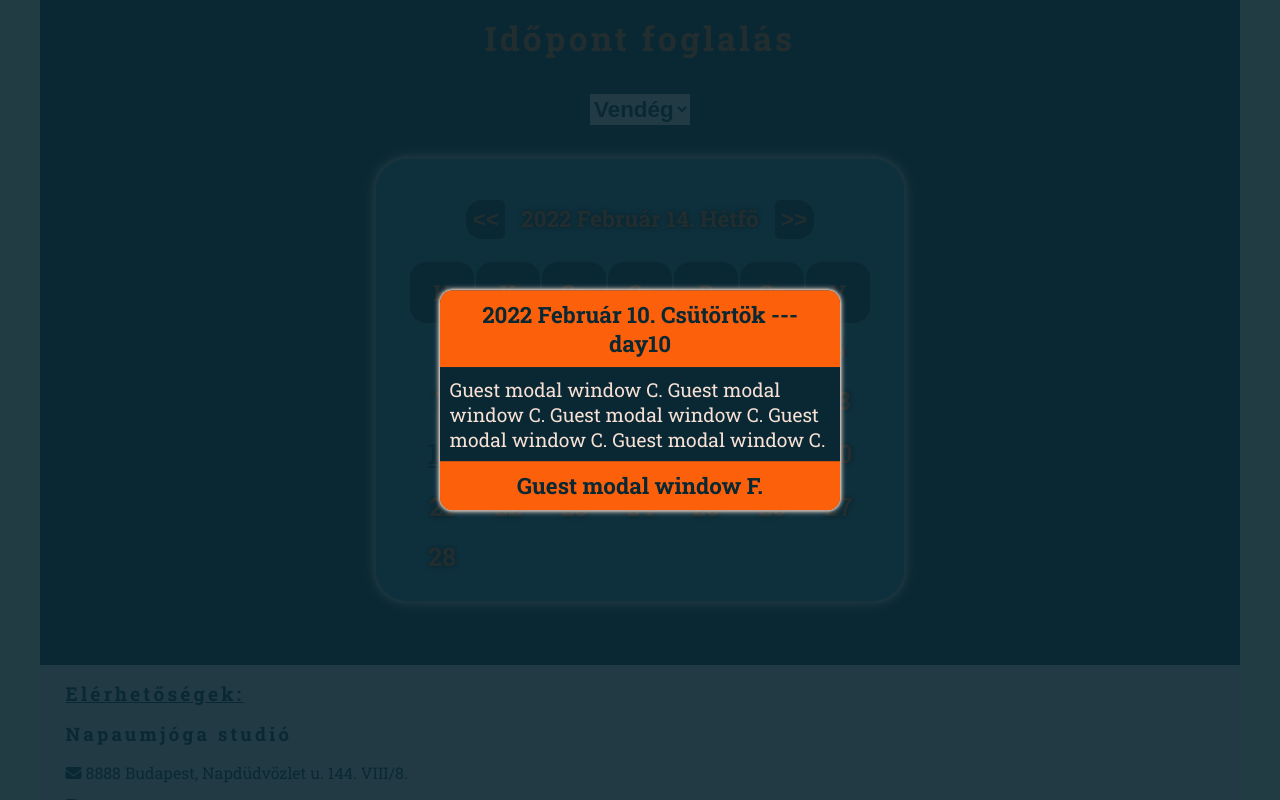
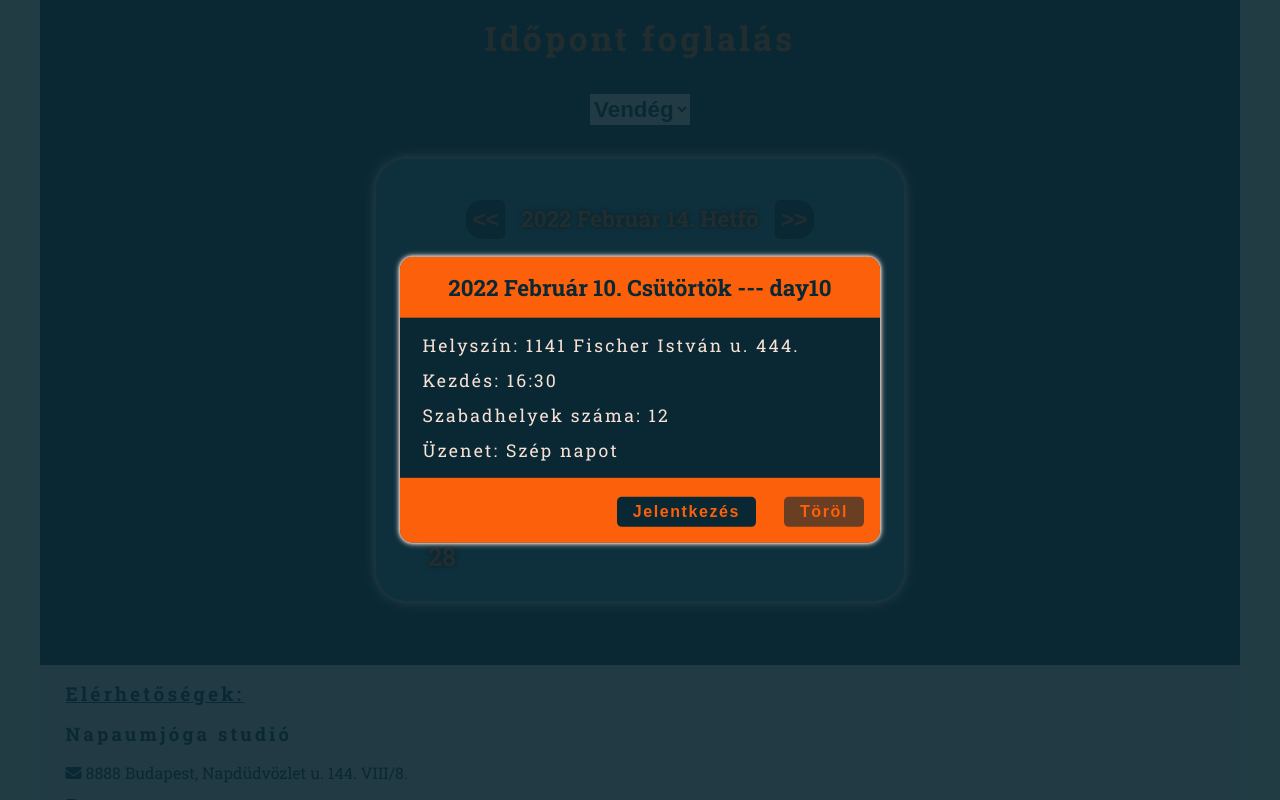
Before and after one commit to LGyor/Calendar, a plain HTML site: page index.html in a window 1280 px wide. Both pictures are taken after a click on the element "10". Shown: the part 3721-4521 px from the top of the page. Drawn offline with Linux system fonts and the light colour scheme; a web font is replaced by a local one.

Commit message:
Guest modal

```diff
--- a/index.html
+++ b/index.html
@@ -25,7 +25,6 @@
 	 <a href="#excursion">Kirándulások</a>
 	 <a href="#calendar_scheduler">Időpont foglalás</a>
 	 <a href="#contact">Kapcsolat</a>
-    <a href="#">Bejelentkezés</a>
   </nav>
   <div class="face_frame">
 	 <p>Nap<span>aum</span>jóga studió</p>
@@ -269,15 +268,15 @@
 	  </div>
 
 	  <div id="modal_guest_content">
-	  Guest modal window C.
-	  Guest modal window C.
-	  Guest modal window C.
-	  Guest modal window C.
-	  Guest modal window C.
+	    <p>Helyszín: 1141 Fischer István u. 444. </p>
+	    <p>Kezdés:  16:30</p>
+		 <p>Szabadhelyek száma: 12</p>
+		 <p>Üzenet: Szép napot</p>
 	  </div>
 
 	  <div id="modal_guest_footer">
-	  Guest modal window F.
+	    <button id="btn_guest_save" class="btn_guest">Jelentkezés</button>
+	    <button id="btn_guest_delete" class="btn_guest disable" >Töröl</button>
 	  </div>
 
 	</div><!-- modal_guest -->
--- a/style.css
+++ b/style.css
@@ -34,7 +34,7 @@ header{
   position: absolute;
   right: 8%;
   top: 2%;
-  padding: 4px;
+  padding: 4px 6px;
   background-color: rgba(4, 17, 22, .2);
   border-radius: 4px;
 }
@@ -50,7 +50,7 @@ header{
 header nav{
   display: flex;
   justify-content: center;
-  font-size: 1rem;
+  font-size: 1.0rem;
   /*background-color: #092834;	*/
   background-color: rgba(4, 17, 22, .2);
 }
@@ -545,8 +545,8 @@ th{
 
 .modal_guest{
   position: fixed;
-  max-width: 400px;
-  width: 55%;
+  max-width: 480px;
+  width: 78%;
   top: 50%;
   left: 50%;
   transform: translate(-50%, -50%);
@@ -555,7 +555,6 @@ th{
   border-radius: 0.8rem;
   overflow: hidden;
   display: none;
-
 }
 .modal_guest.visible{
   display: block;
@@ -565,15 +564,45 @@ th{
   font-size: 1.4rem;
   font-weight: bold;
   text-align: center;
-  padding: 0.6rem;
+  padding: 1rem;
   background-color: #FC600A;
   color: #092834;
 }
+
+#modal_guest_footer{
+  text-align: right;
+}
 #modal_guest_content{
-  font-size: 1.2rem;
+  font-size: 1.1rem;
+  letter-spacing: 0.14rem;
+  line-height: 2;
   padding: 0.6rem;
+  padding-left: 1.4rem;
   background-color: #092834;
   color: #F7E0D4;
+}
+.btn_guest{
+  padding: .4rem 1rem;
+  font-size: 1rem;
+  letter-spacing: 0.1rem;
+  border-radius: .3rem;
+  font-weight: bold;
+  background-color: #092834;
+  color: #FC600A;
+  text-decoration: none;
+  border: none;
+}
+
+.btn_guest:first-of-type{
+  margin-right: 1.4rem;
+}
+.btn_guest:hover{
+  color: #F7E0D4;
+}
+
+.disable{
+  opacity: 0.6;
+  cursor: not-allowed;
 }
 
 
@@ -653,7 +682,7 @@ header nav{
  height: 100%;
  width: 54%;
  transition: .4s ease-out;
- font-size: inherit;
+ font-size: 1.28rem;
 }
 
 header nav a:first-of-type{
```
